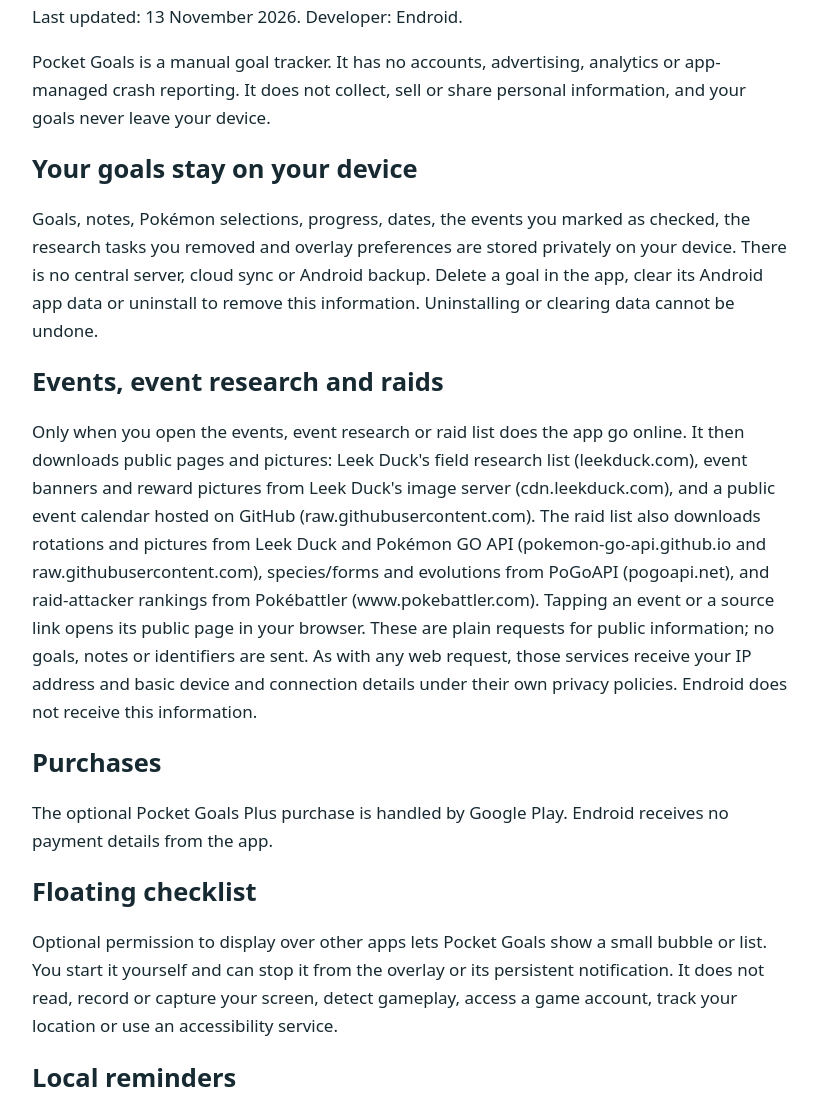
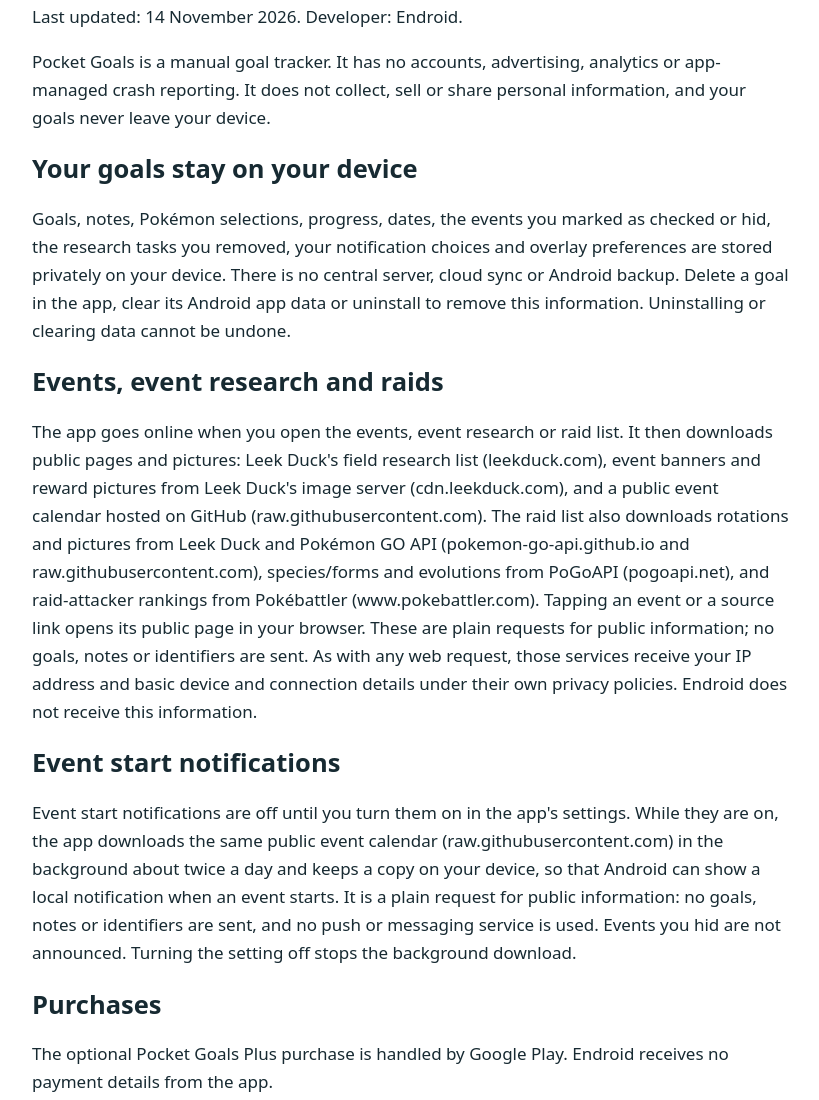
Before and after one commit to endroid/privacy-policy, a plain HTML site: page pocket-goals.html in a window 1280 px wide. Shown: the part 109-1209 px from the top of the page, without its empty margins (228-1047 px from the left). Drawn offline with Linux system fonts and the light colour scheme.

Commit message:
Sync privacy policies from android-dev

```diff
--- a/pocket-goals.html
+++ b/pocket-goals.html
@@ -6,17 +6,17 @@
 <style>body{font:17px/1.65 system-ui,sans-serif;max-width:760px;margin:48px auto;padding:0 24px;color:#172a32}h1,h2{line-height:1.2}a{color:#245c49}</style>
 <main>
 <h1>Pocket Goals privacy policy</h1>
-<p>Last updated: 13 November 2026. Developer: Endroid.</p>
+<p>Last updated: 14 November 2026. Developer: Endroid.</p>
 <p>Pocket Goals is a manual goal tracker. It has no accounts, advertising,
 analytics or app-managed crash reporting. It does not collect, sell or share
 personal information, and your goals never leave your device.</p>
 <h2>Your goals stay on your device</h2>
 <p>Goals, notes, Pokémon selections, progress, dates, the events you marked as
-checked, the research tasks you removed and overlay preferences are stored privately on your device. There is no central server, cloud sync or
+checked or hid, the research tasks you removed, your notification choices and overlay preferences are stored privately on your device. There is no central server, cloud sync or
 Android backup. Delete a goal in the app, clear its Android app data or uninstall
 to remove this information. Uninstalling or clearing data cannot be undone.</p>
 <h2>Events, event research and raids</h2>
-<p>Only when you open the events, event research or raid list does the app go online.
+<p>The app goes online when you open the events, event research or raid list.
 It then downloads public pages and pictures: Leek Duck's field research list
 (leekduck.com), event banners and reward pictures from Leek Duck's image server
 (cdn.leekduck.com), and a public event calendar hosted on GitHub
@@ -29,6 +29,14 @@ for public information; no goals, notes or identifiers are sent. As with any
 web request, those services receive your IP address and basic device and
 connection details under their own privacy policies. Endroid does not receive
 this information.</p>
+<h2>Event start notifications</h2>
+<p>Event start notifications are off until you turn them on in the app's settings.
+While they are on, the app downloads the same public event calendar
+(raw.githubusercontent.com) in the background about twice a day and keeps a copy
+on your device, so that Android can show a local notification when an event
+starts. It is a plain request for public information: no goals, notes or
+identifiers are sent, and no push or messaging service is used. Events you hid
+are not announced. Turning the setting off stops the background download.</p>
 <h2>Purchases</h2>
 <p>The optional Pocket Goals Plus purchase is handled by Google Play. Endroid
 receives no payment details from the app.</p>
```
